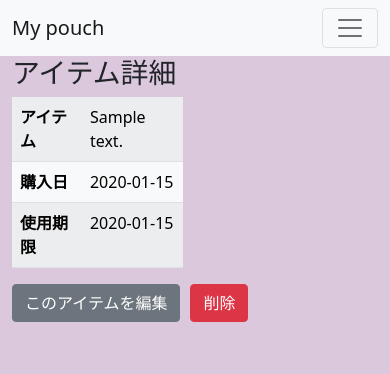
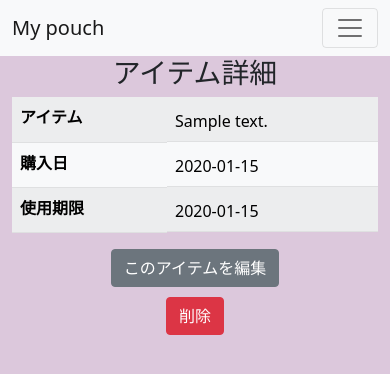
Before and after one commit to asamia/pouch, a Laravel app: page /items/1 in a window 390 px wide. Shown: the top 374 px of the page. Run offline with Laravel 8, Linux system fonts and the light colour scheme; a user stored in the database is signed in; tables that the repository leaves empty hold one stand-in row (values such as "Sample post"); some libraries are stand-ins or nearby versions.

Commit message:
adjust responsive

```diff
--- a/public/css/style.css
+++ b/public/css/style.css
@@ -7,5 +7,24 @@ body {
 }
 
 .btn-danger {
-    margin: 0 0 0 10px;
+    margin: 10px;
 }
+
+
+@media(max-width: 500px) {
+  .heading {
+      display: none;
+  }
+
+  td {
+      display: block;
+  }
+
+  td::before {
+    content: attr(data-label);
+    font-size: .875rem;
+    color: #666;
+    display: block;
+    margin-bottom: 0.25rem;
+  }
+}
--- a/resources/views/auth/login.blade.php
+++ b/resources/views/auth/login.blade.php
@@ -22,7 +22,8 @@
                 {!! Form::submit('ログイン', ['class' => 'btn btn-primary']) !!}
                 </div>
             {!! Form::close() !!}
-
+            {{-- 新規ユーザー登録リンク --}}
+            <p class="mt-2">登録はこちらから☆ {!! link_to_route('signup.get', '新規登録') !!}</p>
         </div>
     </div>
 @endsection
--- a/resources/views/items/show.blade.php
+++ b/resources/views/items/show.blade.php
@@ -1,12 +1,12 @@
 @extends('layouts.common')
 
 @section('content')
-
+    <div class="text-center">
     <h1>アイテム詳細</h1>
+    </div>
     <div class="row">
-           <div class="col-6">
+           <div class="col-sm-6 offset-sm-3">
     <table class="table table-striped table-light">
-        <tr>
             <th>アイテム</th>
             <td>{{ $item->content }}</td>
         </tr>
@@ -19,16 +19,15 @@
             <td>{{ $item->expiration_date }}</td>
         </tr>
     </table>
-            </div>
 
     </div>
-    <div style="display:inline-flex">
+    <div class="text-center">
       {{-- 編集ページへのリンク --}}
     {!! link_to_route('items.edit', 'このアイテムを編集', ['item' => $item->id], ['class' => 'btn btn-secondary']) !!}
     {{-- メッセージ削除フォーム --}}
     {!! Form::model($item, ['route' => ['items.destroy', $item->id], 'method' => 'delete']) !!}
         {!! Form::submit('削除', ['class' => 'btn btn-danger']) !!}
+    </div>
     {!! Form::close() !!}
-    </div>
 </div>
 @endsection
```
Also changed, not shown: resources/views/items/edit.blade.php (+5 -4 lines), resources/views/items/index.blade.php (+4 -4 lines).
